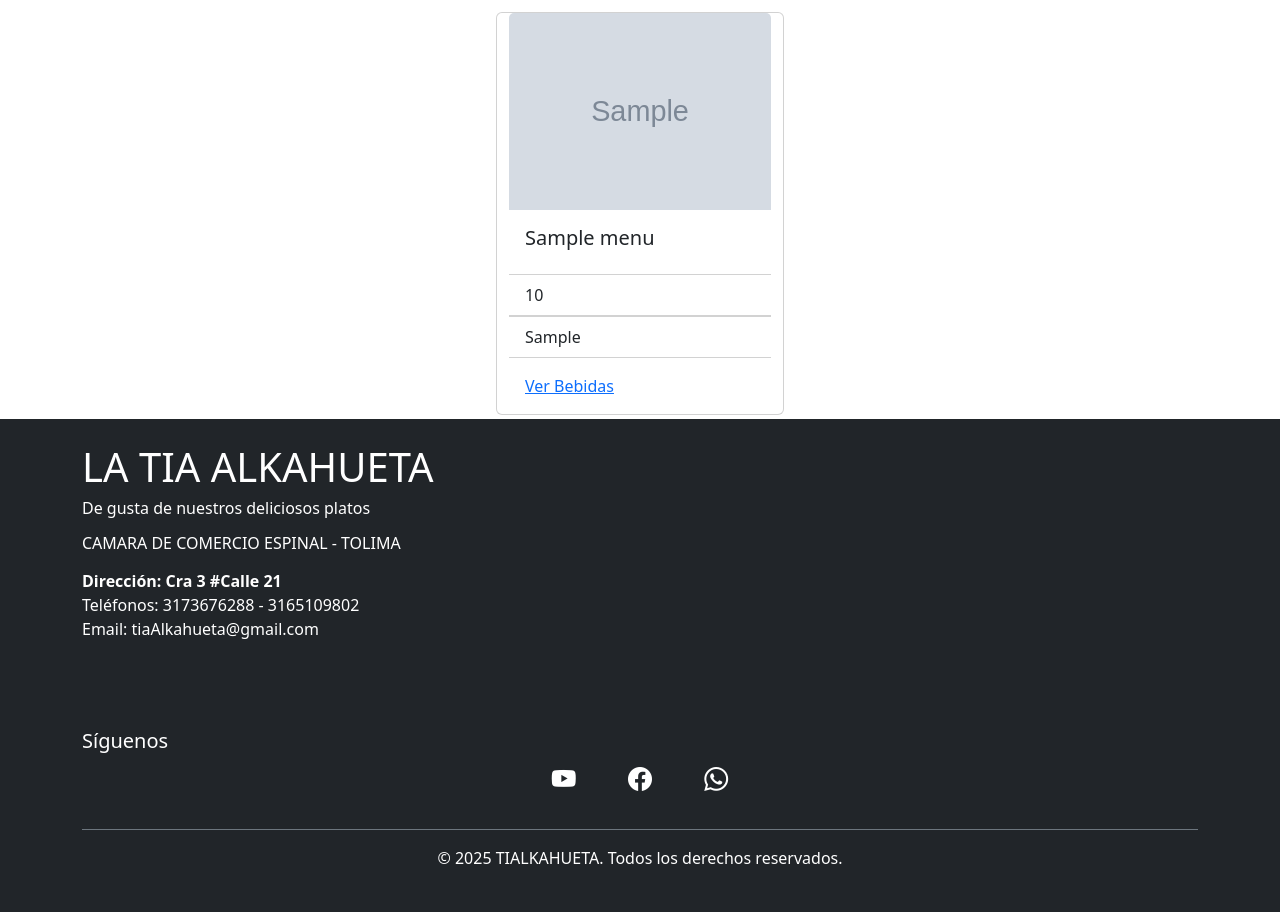
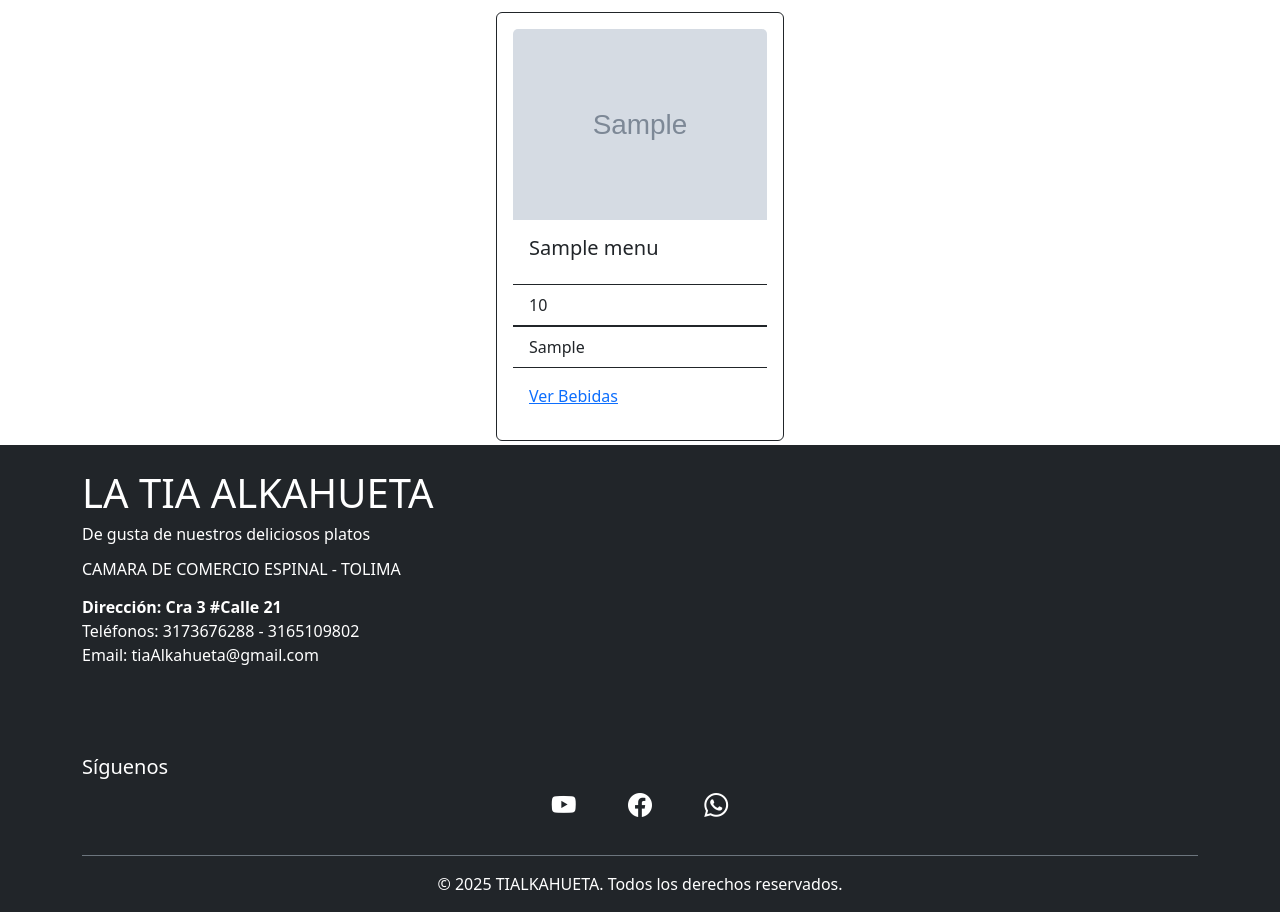
Before and after one commit to matias79/latiaAlkahuetaRest, a Django app: page /menu/ in a window 1280 px wide. Shown: the part 76-988 px from the top of the page. Before the commit the page ends 940 px from the top, so only its background shows below. Run offline with Django 5.2, Linux system fonts and the light colour scheme; tables that the repository leaves empty hold one stand-in row (values such as "Sample post"); grey boxes marked "Sample" are stand-in pictures; some libraries are stand-ins or nearby versions.

Commit message:
Ajuste border

```diff
--- a/Aplicaciones/restaurant/templates/restaurant/menus.html
+++ b/Aplicaciones/restaurant/templates/restaurant/menus.html
@@ -8,7 +8,7 @@
 
   <div class="row d-flex justify-content-center mt-2">
   {% for menu in menu %}
-    <div class="card m-1" style="width: 18rem;">
+    <div class="card m-1 border border-dark p-3" style="width: 18rem;">
         <img src="{{menu.imagenMenu}}" class="card-img-top" alt="...">
         <div class="card-body">
           <h5 class="card-title">{{menu.nombreMenu}}</h5>
```
